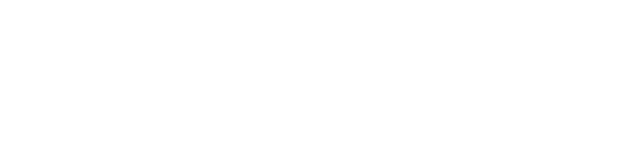
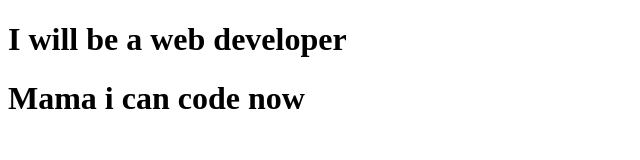
Before and after one commit to MirShahadat/My-second-repo-hero, a plain HTML site: page index.html in a window 1280 px wide. Shown: the whole page, without its empty margins (0-640 px from the left). Drawn offline with Linux system fonts and the light colour scheme.

Commit message:
added header

```diff
--- a/index.html
+++ b/index.html
@@ -7,6 +7,7 @@
     <title>My second Repo hero</title>
 </head>
 <body>
-
+    <h1>I will be a web developer</h1>
+    <h1>Mama i can code now</h1>
 </body>
 </html>
```
